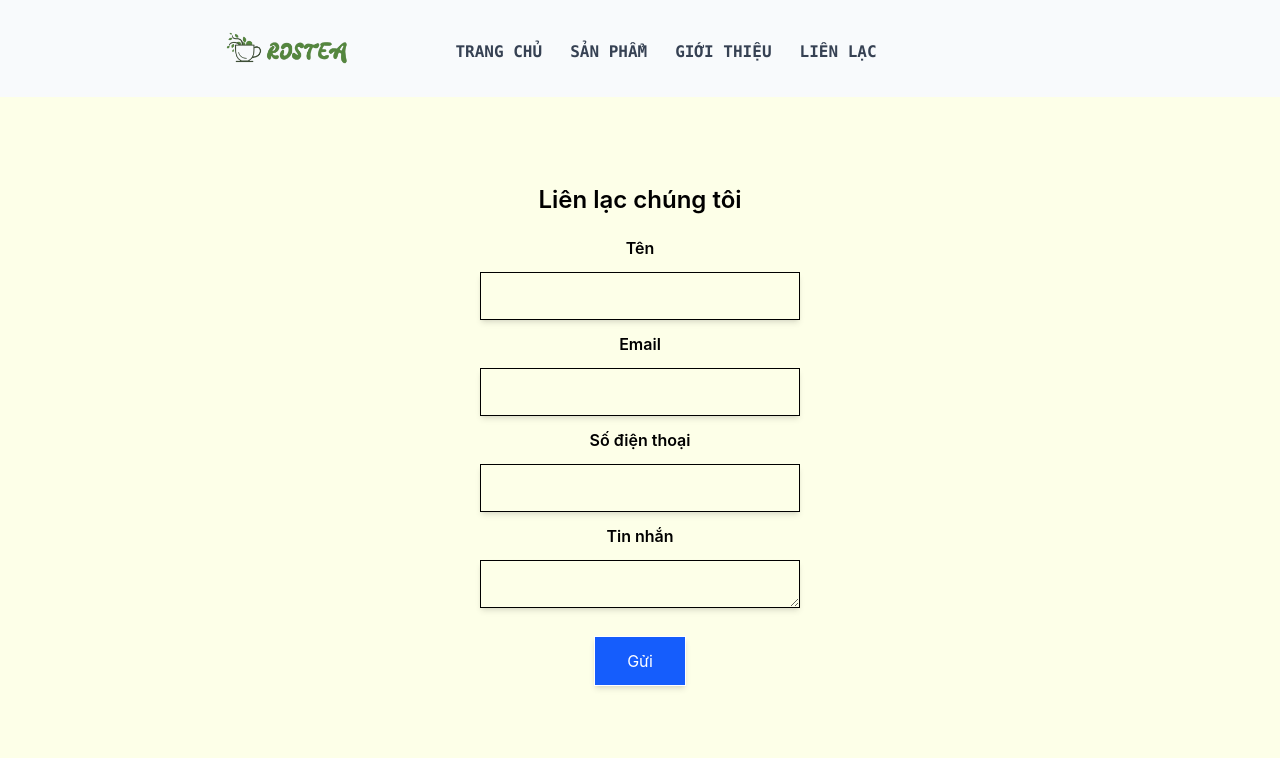
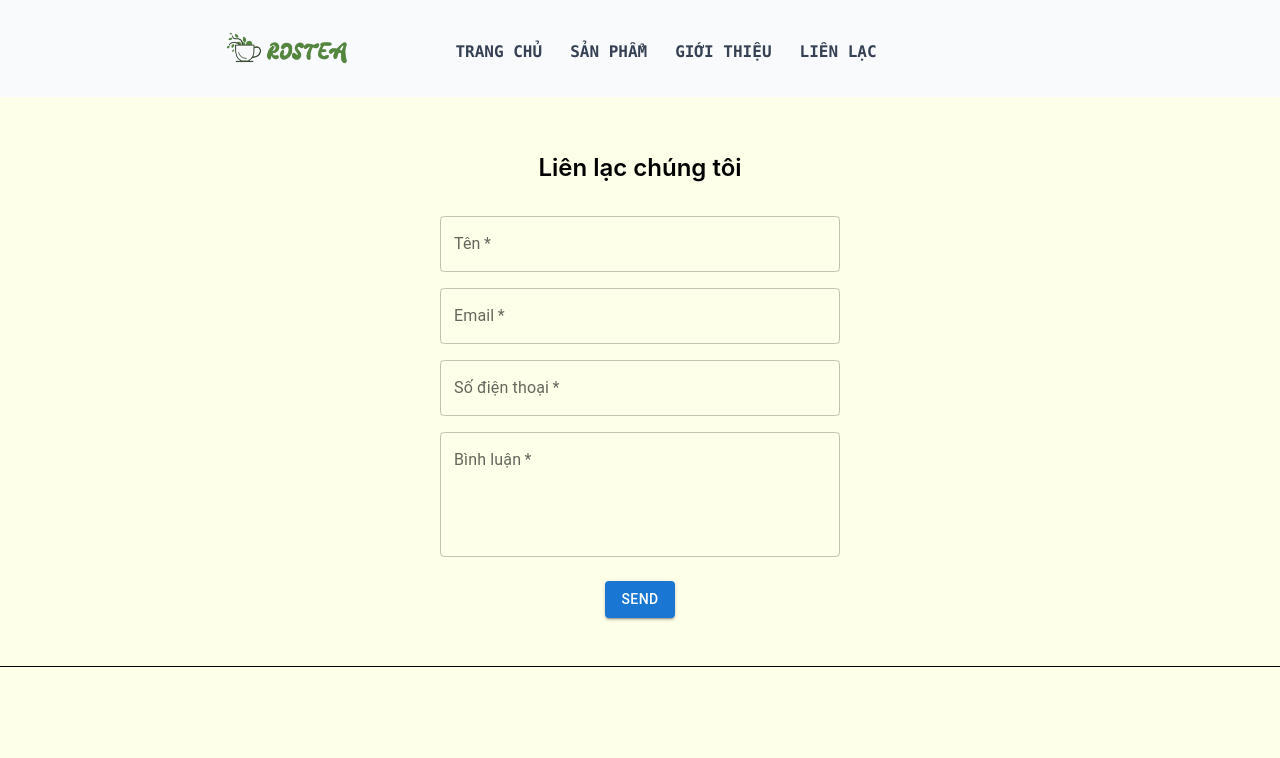
Before and after one commit to Rostorf/teashopwebsite_datn_522100028, a React (Vite) app in the folder frontend/: page /contact in a window 1280 px wide. Shown: the top 758 px of the page. Built offline with nearby package versions, Linux system fonts and the light colour scheme; some icons are missing.

Commit message:
update contact us looks

```diff
--- a/frontend/src/pages/User/ContactUs.jsx
+++ b/frontend/src/pages/User/ContactUs.jsx
@@ -1,6 +1,8 @@
 import emailjs from '@emailjs/browser';
 import { useRef } from 'react';
 import {toast} from 'react-toastify'
+import TextField from '@mui/material/TextField';
+import Button from '@mui/material/Button';
 
 const ContactUs = () => {
 
@@ -21,25 +23,21 @@ const ContactUs = () => {
 
   return (
     <div>
-      <div className='form-wrapper mt-[5rem]'>
-        <form ref={form} onSubmit={sendEmail} className='flex justify-center items-center flex-col gap-1'>
+      <div className='form-wrapper mt-[3rem]'>
+        <form ref={form} onSubmit={sendEmail} className='flex justify-center items-center flex-col gap-6'>
           <h2 className='font-semibold text-2xl my-2 text-center w-full'>Liên lạc chúng tôi</h2>
 
-          <label className='font-semibold my-2'>Tên</label>
-          <input className='border shadow-md w-[20rem] h-[3rem]' type="text" name='user_name' required  />
+          <TextField id="outlined-required" label="Tên" className='border w-[25rem] h-[3rem]' type="text" name='user_name' required  />
 
-          <label className='font-semibold my-2'>Email</label>
-          <input className='border shadow-md w-[20rem] h-[3rem]' type="email" name='user_email' required  />
+          <TextField id="outlined-required" label="Email" className='border w-[25rem] h-[3rem]' type="email" name='user_email' required  />
 
-          <label className='font-semibold my-2'>Số điện thoại</label>
-          <input className='border shadow-md w-[20rem] h-[3rem]' type="subject" name='subject' required />
+          <TextField id="outlined-required" label="Số điện thoại" className='border w-[25rem] h-[3rem]' type="subject" name='subject' required />
 
-          <label className='font-semibold my-2'>Tin nhắn</label>
-          <textarea className='border shadow-md w-[20rem] h-[3rem]' name="message" rows="4" required ></textarea>
+          <TextField id="outlined-multiline-static" label="Bình luận" multiline rows={4} className='border w-[25rem]' name="message" required ></TextField>
 
-          <button className='bg-blue-600 text-white cursor-pointer border shadow-md px-8 py-3 my-6'>
-            <input type="submit" value="Gửi" />
-          </button>
+          <Button variant="contained" className='cursor-pointer border shadow-md px-8 py-3 mt-4' type="submit">
+            Send
+          </Button>
         </form>
         {/* <div>
           <iframe src="https://www.google.com/maps/embed?pb=!1m18!1m12!1m3!1d1436.1705674848813!2d105.85415630831312!3d20.994040754170072!2m3!1f0!2f0!3f0!3m2!1i1024!2i768!4f13.1!3m3!1m2!1s0x3135ac12bfe0d817%3A0x33a7152bf93376b2!2sPhuong%20Dong%20University!5e0!3m2!1sen!2s!4v1773862222048!5m2!1sen!2s" width="400" height="300" style={{border: "0"}} allowfullscreen="" loading="lazy" referrerpolicy="no-referrer-when-downgrade"></iframe>
```
